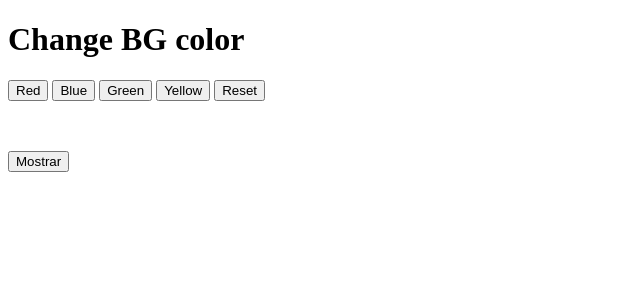
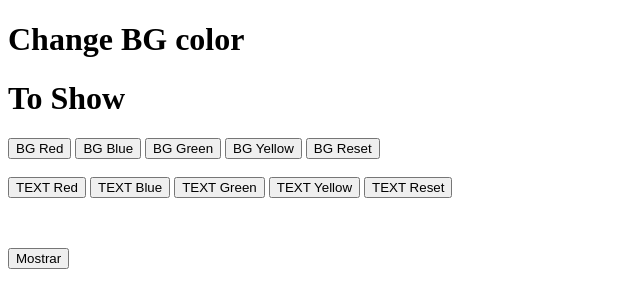
Before and after one commit to tiagofrancafernandes/Eventos-html, a plain HTML site: page index.html in a window 1280 px wide. Shown: the whole page, without its empty margins (0-640 px from the left). Drawn offline with Linux system fonts and the light colour scheme.

Commit message:
new refactor
	modified:   index.html
	modified:   script.js

```diff
--- a/index.html
+++ b/index.html
@@ -5,15 +5,56 @@
         <meta name="viewport" content="width=device-width, initial-scale=1.0" />
         <title>Change BG Color with JS</title>
         <link rel="stylesheet" href="style.css" />
+
+        <style>
+            [until-load],
+            [ocultar]:not([ocultar='false']) {
+                display: none;
+            }
+        </style>
     </head>
 
     <body style="color: black">
-        <h1>Change BG color</h1>
-        <button onclick="setBgColor('red')">Red</button>
-        <button onclick="setBgColor('blue')">Blue</button>
-        <button onclick="setBgColor('green')">Green</button>
-        <button onclick="setBgColor('yellow')">Yellow</button>
-        <button onclick="setBgColor('')">Reset</button>
+        <h1 until-load>Change BG color</h1>
+        <h1 until-load ocultar="true">To Hide</h1>
+        <h1 until-load ocultar>To Hide</h1>
+        <h1 until-load ocultar="false">To Show</h1>
+
+        <div>
+            <button data-tipo-de-acao="altera cor de FUNDO body" data-acao-em="click" data-nova-cor="red">
+                BG Red
+            </button>
+            <button data-tipo-de-acao="altera cor de FUNDO body" data-acao-em="click" data-nova-cor="blue">
+                BG Blue
+            </button>
+            <button data-tipo-de-acao="altera cor de FUNDO body" data-acao-em="click" data-nova-cor="green">
+                BG Green
+            </button>
+            <button data-tipo-de-acao="altera cor de FUNDO body" data-acao-em="click" data-nova-cor="yellow">
+                BG Yellow
+            </button>
+            <button data-tipo-de-acao="altera cor de FUNDO body" data-acao-em="click" data-nova-cor="">BG Reset</button>
+        </div>
+
+        <br />
+
+        <div>
+            <button data-tipo-de-acao="altera cor do TEXTO do body" data-acao-em="click" data-nova-cor="red">
+                TEXT Red
+            </button>
+            <button data-tipo-de-acao="altera cor do TEXTO do body" data-acao-em="click" data-nova-cor="blue">
+                TEXT Blue
+            </button>
+            <button data-tipo-de-acao="altera cor do TEXTO do body" data-acao-em="click" data-nova-cor="green">
+                TEXT Green
+            </button>
+            <button data-tipo-de-acao="altera cor do TEXTO do body" data-acao-em="click" data-nova-cor="yellow">
+                TEXT Yellow
+            </button>
+            <button data-tipo-de-acao="altera cor do TEXTO do body" data-acao-em="click" data-nova-cor="">
+                TEXT Reset
+            </button>
+        </div>
 
         <p class="not-visible">The first paragraph is NOT visible.</p>
 
--- a/script.js
+++ b/script.js
@@ -21,3 +21,39 @@ function changeVisibility(btn) {
 function setBgColor(color) {
     document.body.style.backgroundColor = color;
 }
+
+function setTextColor(color) {
+    document.body.style.color = color;
+}
+
+document.addEventListener('DOMContentLoaded', (event) => {
+    document.querySelectorAll('[until-load]').forEach((el) => {
+        el.removeAttribute('until-load');
+    });
+
+    document.querySelectorAll('[ocultar]').forEach((el) => {
+        let toHide = ['true', '1', 'on'].includes(String(el.getAttribute('ocultar') || '').toLowerCase());
+
+        el.style.display = toHide ? 'none' : '';
+    });
+
+    document.querySelectorAll('[data-tipo-de-acao][data-acao-em="click"]').forEach((el) =>
+        el.addEventListener('click', (event) => {
+            let novaCor = event.target?.dataset?.novaCor || '';
+            let tipoAcao = event.target?.dataset?.tipoDeAcao || '';
+
+            if (!tipoAcao) {
+                return;
+            }
+
+            if (tipoAcao === 'altera cor de FUNDO body') {
+                setBgColor(novaCor);
+                return;
+            }
+
+            if (tipoAcao === 'altera cor do TEXTO do body') {
+                setTextColor(novaCor);
+            }
+        })
+    );
+});
```
